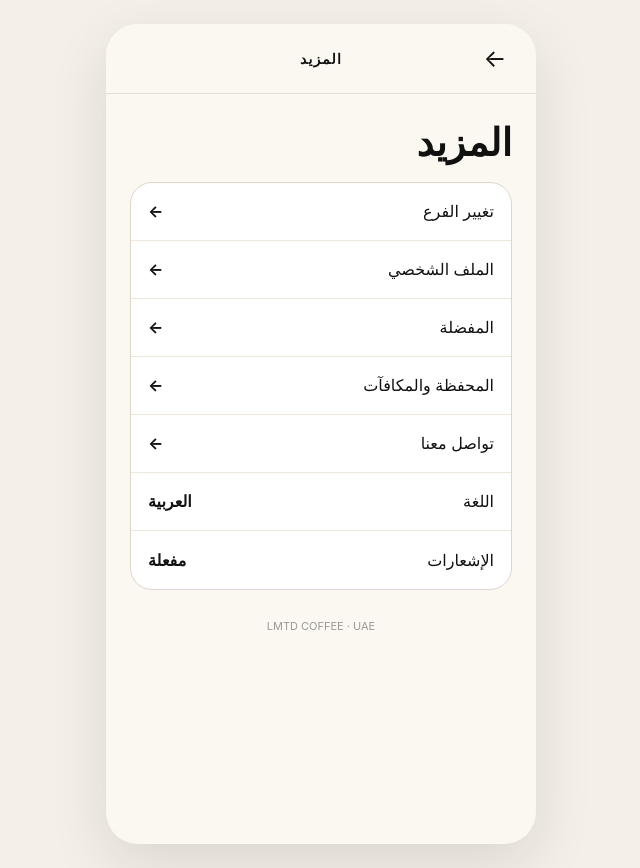
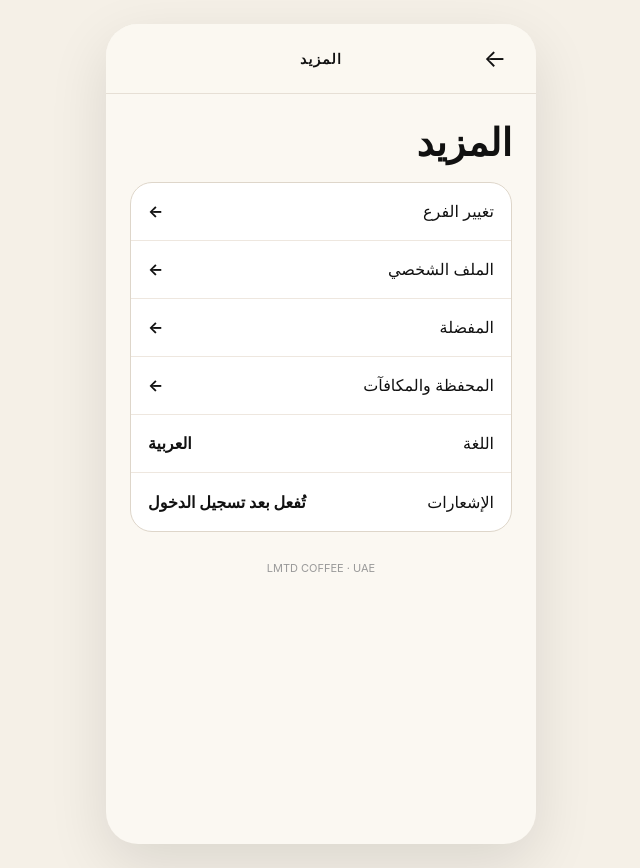
Before and after one commit to westRegion-gif/saleh-order-ahead, a Next.js app in the folder lmtd/apps/customer/: page /more in a window 1280 px wide. Shown: the whole page, without its empty margins (319-959 px from the left). Built offline with nearby package versions, Linux system fonts and the light colour scheme.

Commit message:
Remove nonfunctional customer settings links

```diff
--- a/lmtd/apps/customer/app/more/page.tsx
+++ b/lmtd/apps/customer/app/more/page.tsx
@@ -1,2 +1,24 @@
-import Link from'next/link';import{AppScreen,Header}from'../_components';
-export default function More(){return <AppScreen><Header title="المزيد" back="/home"/><div className="content"><h1>المزيد</h1><div className="accountList"><Link href="/branches"><span>تغيير الفرع</span><b>←</b></Link><Link href="/profile"><span>الملف الشخصي</span><b>←</b></Link><Link href="/favorites"><span>المفضلة</span><b>←</b></Link><Link href="/wallet"><span>المحفظة والمكافآت</span><b>←</b></Link><a href="mailto:support@lmtd.coffee"><span>تواصل معنا</span><b>←</b></a><a><span>اللغة</span><b>العربية</b></a><a><span>الإشعارات</span><b>مفعلة</b></a></div><p className="version">LMTD COFFEE · UAE</p></div></AppScreen>}
+import Link from 'next/link';
+import { AppScreen, Header } from '../_components';
+
+const rowStyle = { minHeight: 58, padding: '0 17px', display: 'flex', alignItems: 'center', justifyContent: 'space-between', borderBottom: '1px solid #eee7df' } as const;
+
+export default function More() {
+  return (
+    <AppScreen>
+      <Header title="المزيد" back="/home" />
+      <div className="content" dir="rtl">
+        <h1>المزيد</h1>
+        <div className="accountList">
+          <Link href="/branches"><span>تغيير الفرع</span><b>←</b></Link>
+          <Link href="/profile"><span>الملف الشخصي</span><b>←</b></Link>
+          <Link href="/favorites"><span>المفضلة</span><b>←</b></Link>
+          <Link href="/wallet"><span>المحفظة والمكافآت</span><b>←</b></Link>
+          <span style={rowStyle}><span>اللغة</span><b>العربية</b></span>
+          <span style={{ ...rowStyle, borderBottom: 0 }}><span>الإشعارات</span><b>تُفعل بعد تسجيل الدخول</b></span>
+        </div>
+        <p className="version">LMTD COFFEE · UAE</p>
+      </div>
+    </AppScreen>
+  );
+}
```
